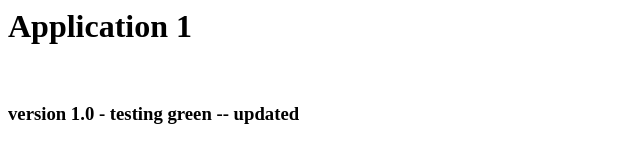
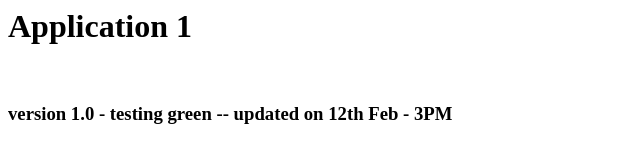
Before and after one commit to rmssath/app1, a plain HTML site: page index.html in a window 1280 px wide. Shown: the whole page, without its empty margins (0-640 px from the left). Drawn offline with Linux system fonts and the light colour scheme.

Commit message:
Update index.html

```diff
--- a/index.html
+++ b/index.html
@@ -1,3 +1,3 @@
 <h1>Application 1</h1><br>
 
-<h3>version 1.0 - testing green -- updated</h3>
+<h3>version 1.0 - testing green -- updated on 12th Feb - 3PM</h3>
```
